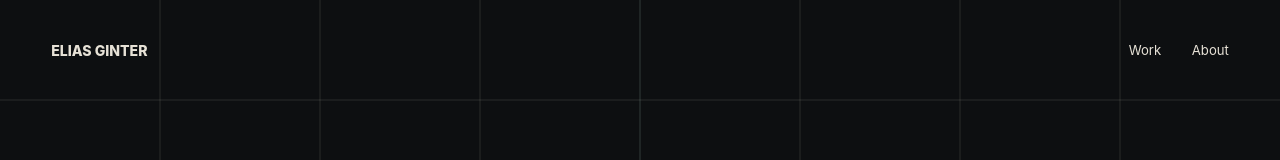
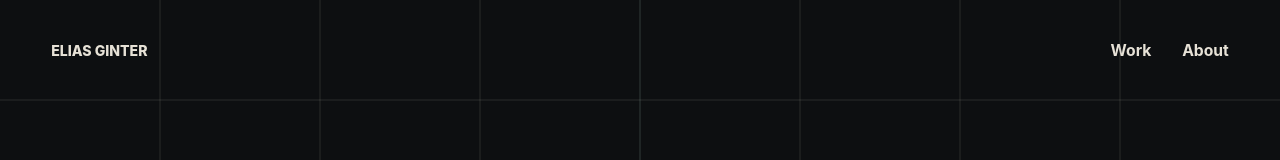
Before and after one commit to eligi9/eliasginter.de, a Vue app: page / in a window 1280 px wide. Shown: the top 160 px of the page. Built offline with nearby package versions, Linux system fonts and the light colour scheme.

Commit message:
Increase navigation size

```diff
--- a/src/styles/main.css
+++ b/src/styles/main.css
@@ -57,7 +57,8 @@ a {
   display: flex;
   align-items: center;
   gap: clamp(14px, 2.4vw, 34px);
-  font-size: 0.82rem;
+  font-size: 0.98rem;
+  font-weight: 680;
 }
 
 .hero {
```
